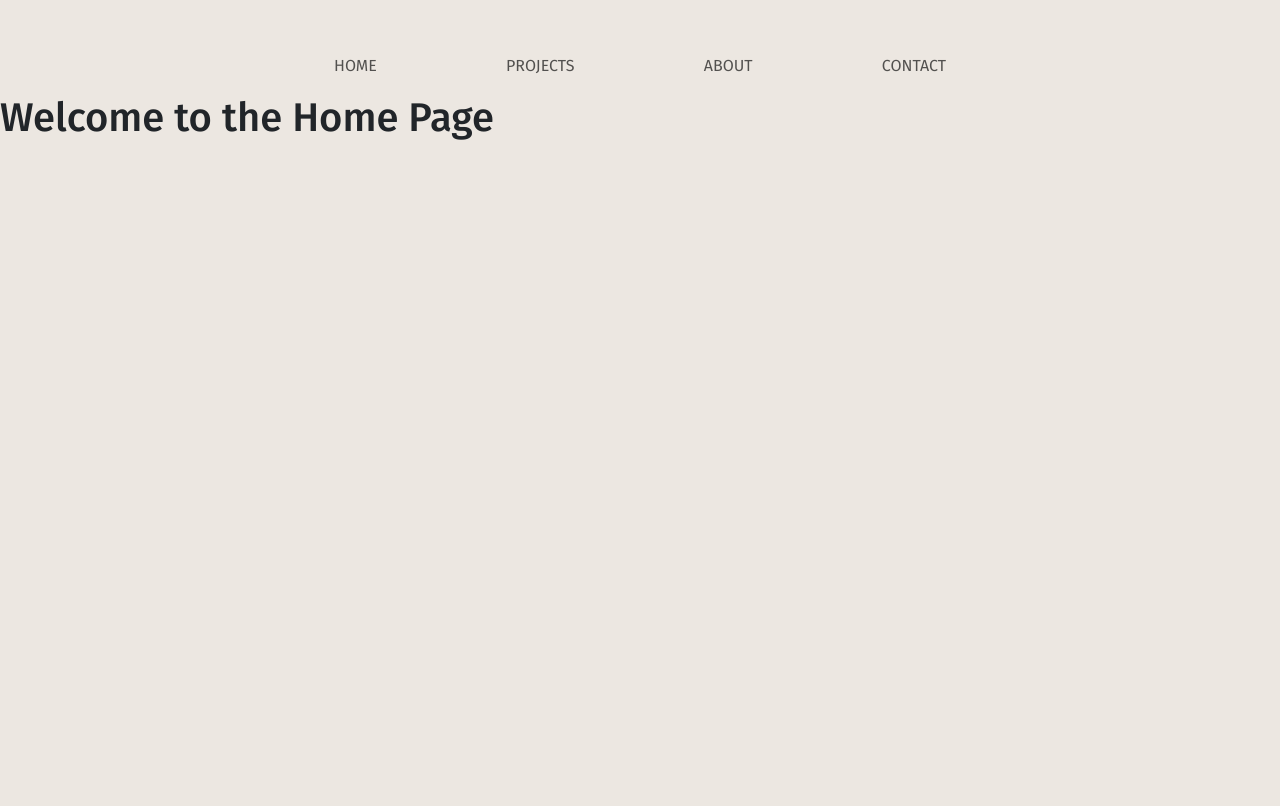
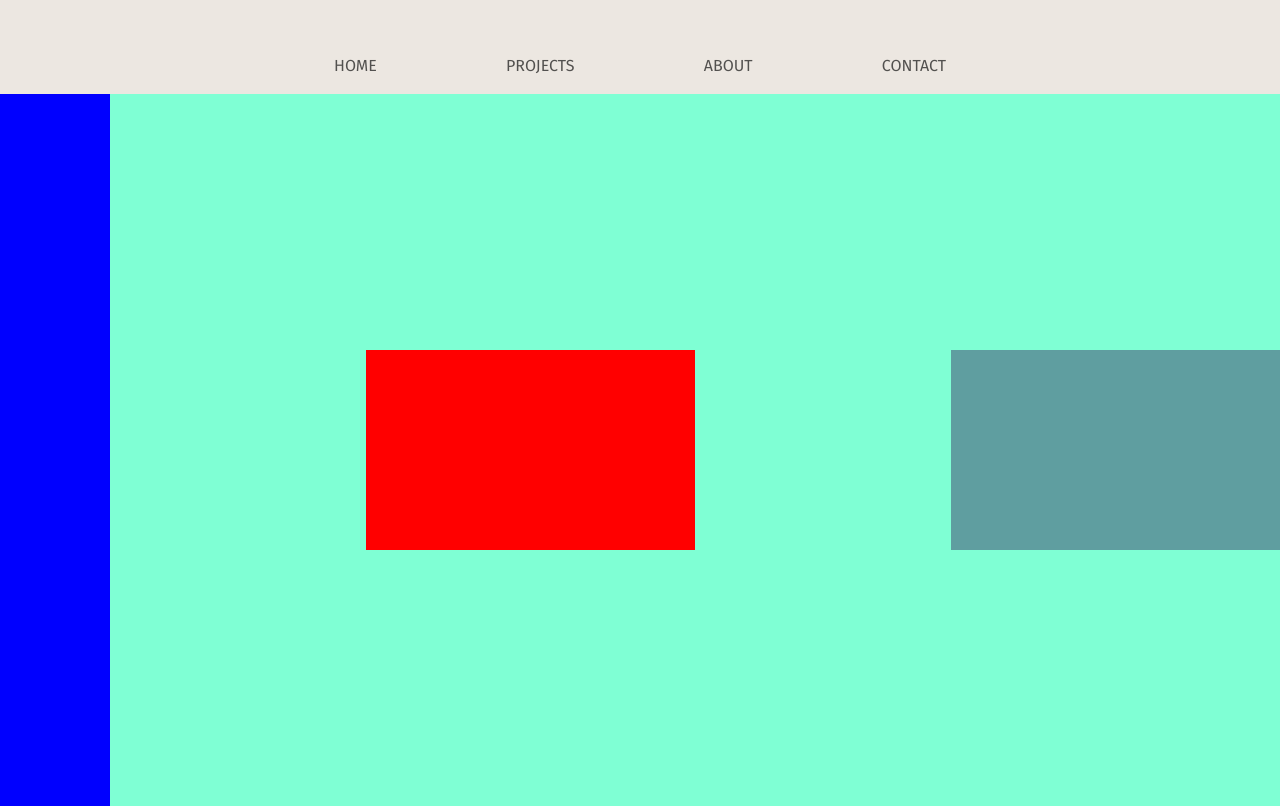
Before and after one commit to DavidCazalCollados/portfolio_2025, a React (Create React App) app: page / in a window 1280 px wide. Built offline with nearby package versions, Linux system fonts and the light colour scheme; a web font is replaced by a local one.

Commit message:
primary grid setted

```diff
--- /dev/null
+++ b/src/assets/home.css
@@ -0,0 +1,28 @@
+.html,body {
+  overflow: hidden;
+}
+
+.home-disposition {
+  display: grid;
+  grid-template-columns: 1fr 3fr 3fr;
+  gap: 20%;
+  background-color: aquamarine;
+  height: 89vh;
+  width: 100%;
+  align-items: center;
+}
+
+.home-left {
+  background-color: blue;
+  height: 100%;
+}
+
+.home-center {
+  background-color: red;
+  height: 200px;
+}
+
+.home-right {
+  background-color: cadetblue;
+  height: 200px;
+}
--- a/src/index.css
+++ b/src/index.css
@@ -11,6 +11,7 @@ body {
   -webkit-font-smoothing: antialiased;
   -moz-osx-font-smoothing: grayscale;
   background-color: var(--background-color);
+  height: 100%;
 }
 
 code {
--- a/src/pages/Home.js
+++ b/src/pages/Home.js
@@ -1,7 +1,14 @@
 import React from 'react';
+import "../assets/home.css"
 
 function Home() {
-  return <h1>Welcome to the Home Page</h1>;
+  return (
+    <div class="home-disposition">
+      <div class="home-left"></div>
+      <div class="home-center"></div>
+      <div class="home-right"></div>
+    </div>
+  );
 }
 
 export default Home;
```
Also changed, not shown: src/assets/photos/moi_01.jpg (added).
